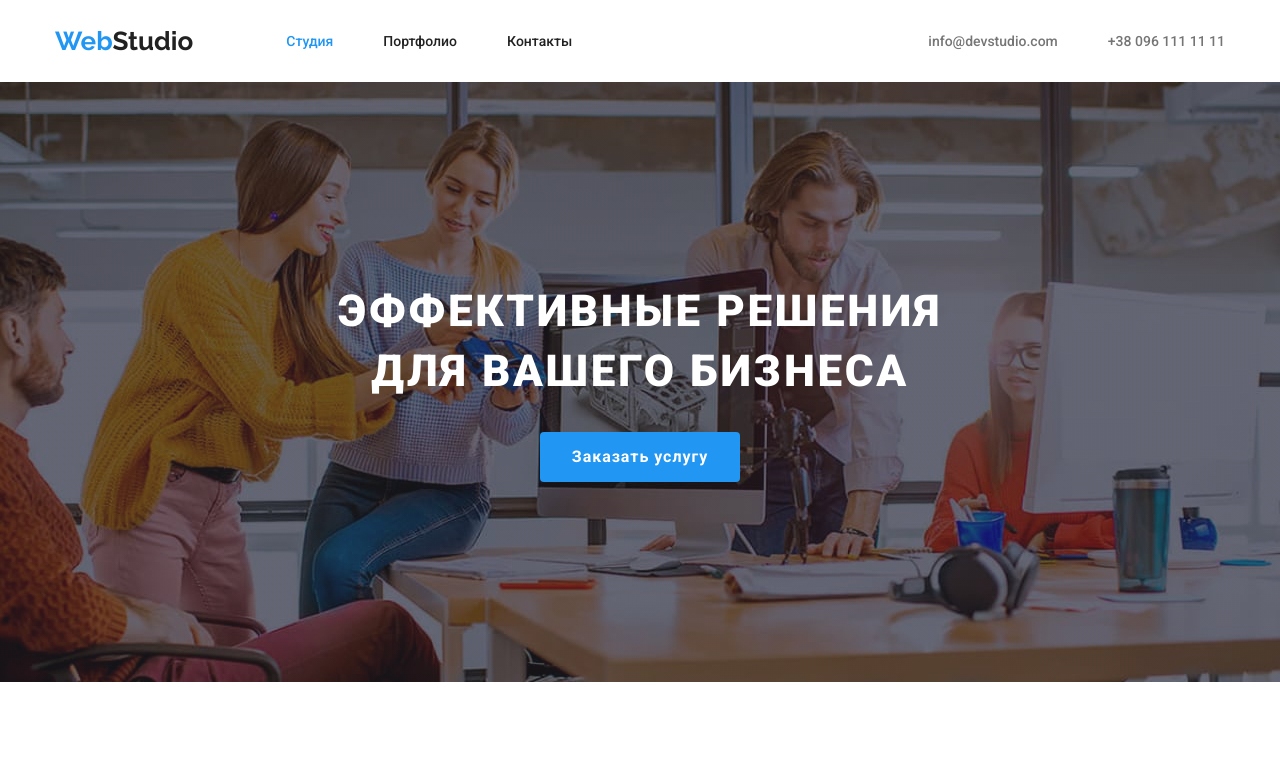
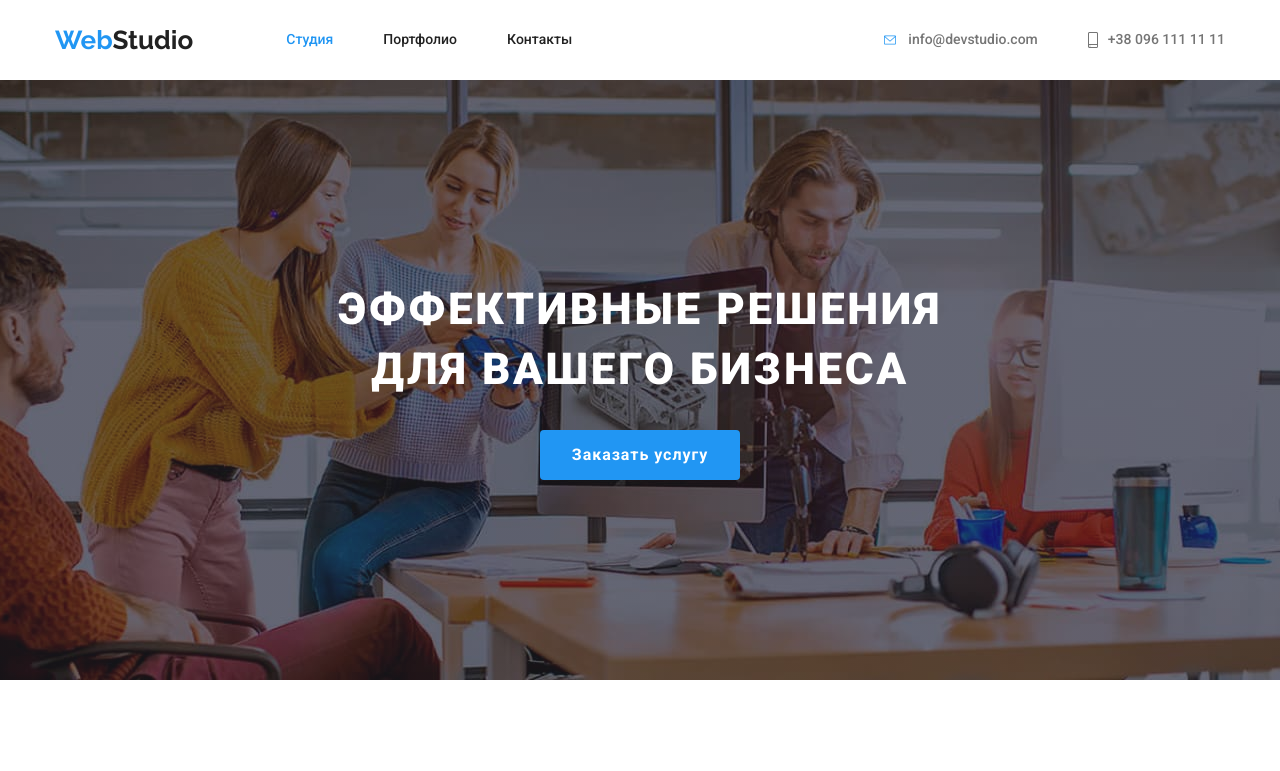
Before and after one commit to Maryna1212/goit-markup-hw-04, a plain HTML site: page index.html in a window 1280 px wide. Shown: the top 771 px of the page. Drawn offline with nearby package versions, Linux system fonts and the light colour scheme.

Commit message:
add svd icons to header

```diff
--- a/css/style.css
+++ b/css/style.css
@@ -69,6 +69,8 @@ ul {
 }
 
 .link {
+  display: flex;
+  align-items: center;
   font-weight: 500;
   font-size: 14px;
   line-height: 1.14;
@@ -104,6 +106,24 @@ ul {
 
 .link-nav .link.current {
   color: var(--accent-color);
+}
+
+.envelope-icon {
+  margin-right: 10px;
+  fill: currentColor;
+  width: 16px;
+  height: 12px;
+}
+
+.smartphone-icon {
+  margin-right: 10px;
+  fill: currentColor;
+  width: 10px;
+  height: 16px;
+}
+
+.contact-name {
+  margin: 0;
 }
 
 /* Section Hero */
--- a/index.html
+++ b/index.html
@@ -24,8 +24,22 @@
             <li class="item"><a href="" class="link">Контакты</a></li>
           </ul>
           <ul class="contact-nav">
-            <li class="item"><a href="" class="link">info@devstudio.com</a></li>
-            <li class="item"><a href="" class="link">+38 096 111 11 11</a></li>
+            <li class="item">
+              <a href="info@devstudio.com" class="link">
+                <svg class="envelope-icon">
+                  <use href="./images/symbol-defs-1.svg#icon-envelope-hover"></use>
+                </svg>
+                <p class="contact-name">info@devstudio.com</p>
+              </a>
+            </li>
+            <li class="item">
+              <a href="tel:+380961111111" class="link">
+                <svg class="smartphone-icon">
+                  <use href="./images/symbol-defs-1.svg#icon-smartphone"></use>
+                </svg>
+                <p class="contact-name">+38 096 111 11 11</p>
+              </a>
+            </li>
           </ul>
        </nav>
     </div>
```
Also changed, not shown: images/symbol-defs-1.svg.
